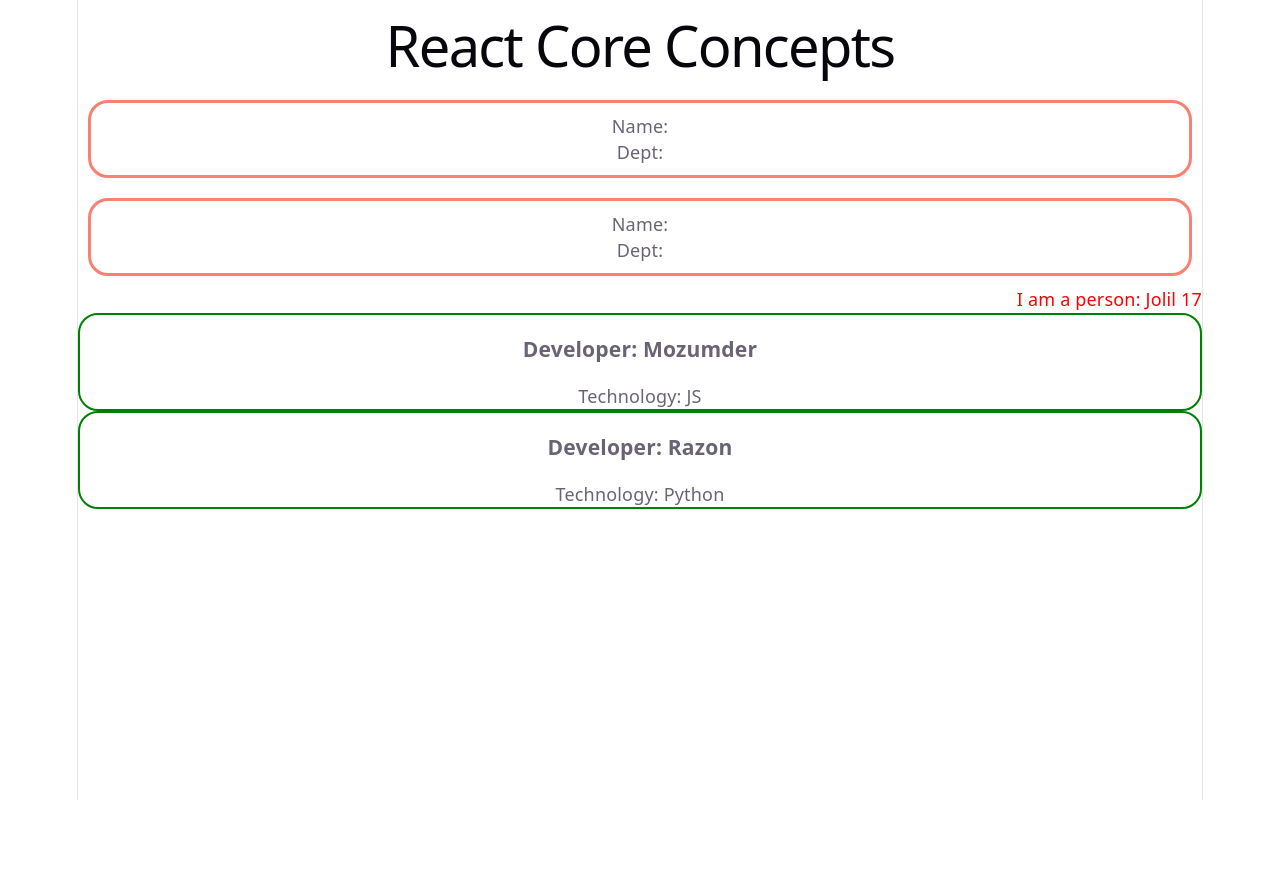
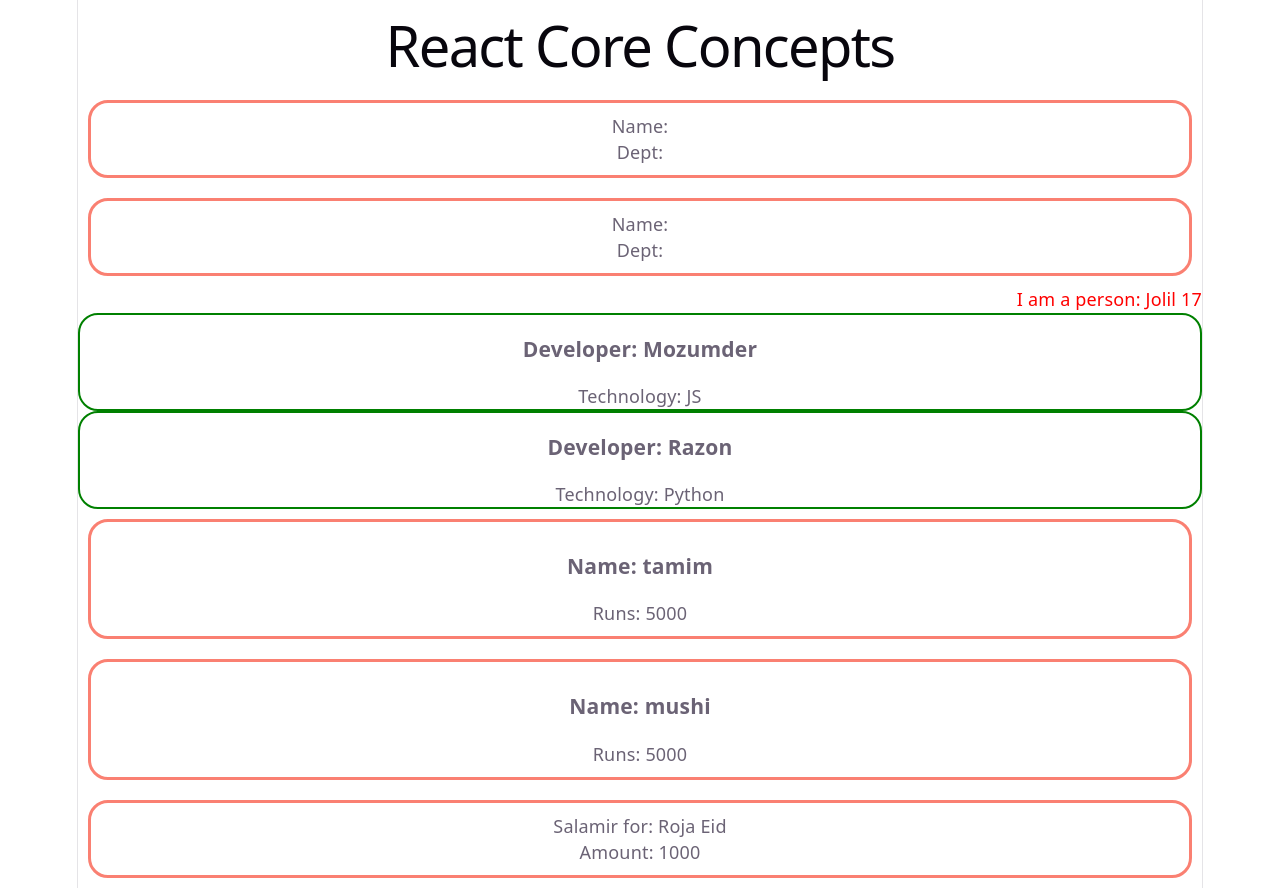
Before and after one commit to naimulislammehedi/ph-31, a React (Vite) app: page / in a window 1280 px wide. Before the commit the page ends 800 px from the top, so only its background shows below. Built offline with nearby package versions, Linux system fonts and the light colour scheme.

Commit message:
31-5 Prop types and how to pass/read a prop

```diff
--- a/src/App.jsx
+++ b/src/App.jsx
@@ -15,9 +15,35 @@
     <Person></Person>
     <Developer name="Mozumder" tech="JS"></Developer>
     <Developer name="Razon" tech="Python"></Developer>
+    <Player name="tamim" runs="5000"></Player>
+    <Player name="mushi" runs="5000"></Player>
+    <Salami event="Roja Eid" amount="1000"></Salami>
     </>
   )
 }
+
+function Salami({event, amount = 0}) {
+  return (
+    <div className="student">
+      <p>Salamir for: {event}</p>
+      <p>Amount: {amount}</p>
+    </div>
+  )
+}
+
+// const {name, runs} = {name: 'tamim', runs: '5000'}
+function Player({name, runs}) {
+  // console.log(props);
+  return (
+    <div className="student">
+    <h3>Name: {name} </h3>
+    <p>Runs: {runs}</p>
+
+    </div>
+  )
+}
+
+// const {name, tech} = {name: 'Razon', tech: 'Python'}
 
 function Developer(props) {
   console.log(props)
```
